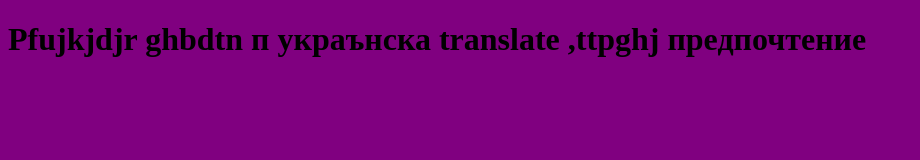
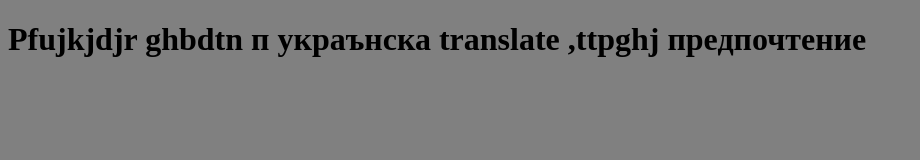
Before and after one commit to IvanOny/github-for-the-start, a plain HTML site: page index.html in a window 1280 px wide. Shown: the whole page, without its empty margins (0-920 px from the left). Drawn offline with Linux system fonts and the light colour scheme.

Commit message:
Изменили фон на серый

```diff
--- a/style.css
+++ b/style.css
@@ -1,3 +1,3 @@
 body {
-    background-color: purple;
+    background-color: grey;
 }
```
